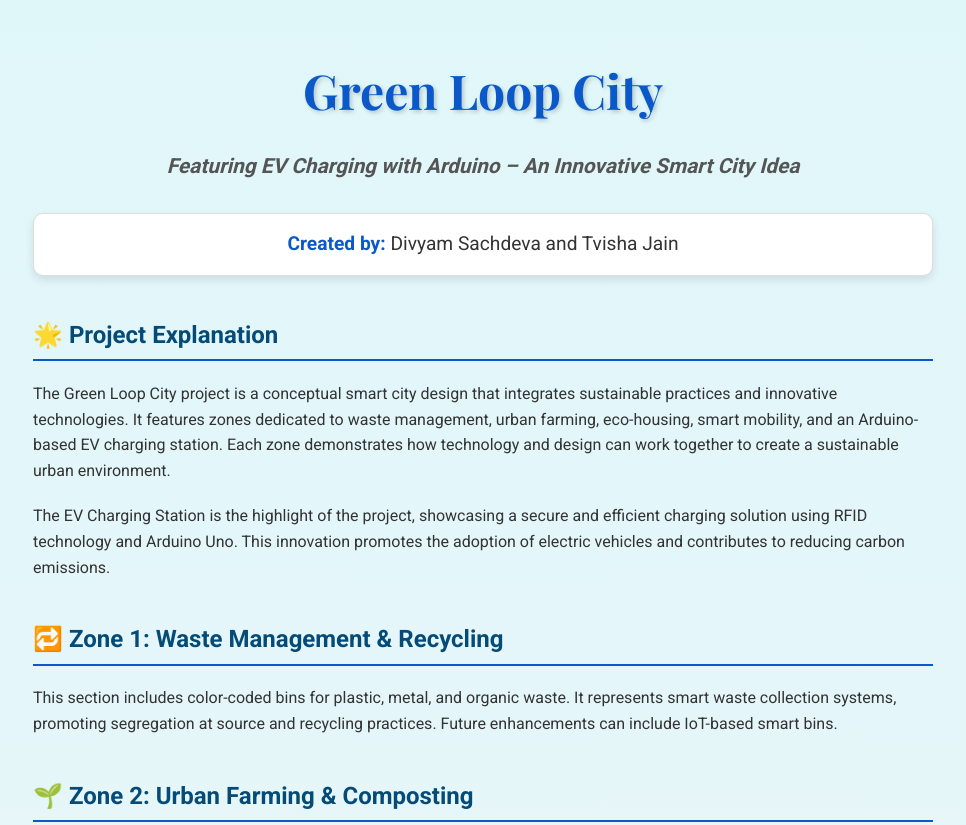
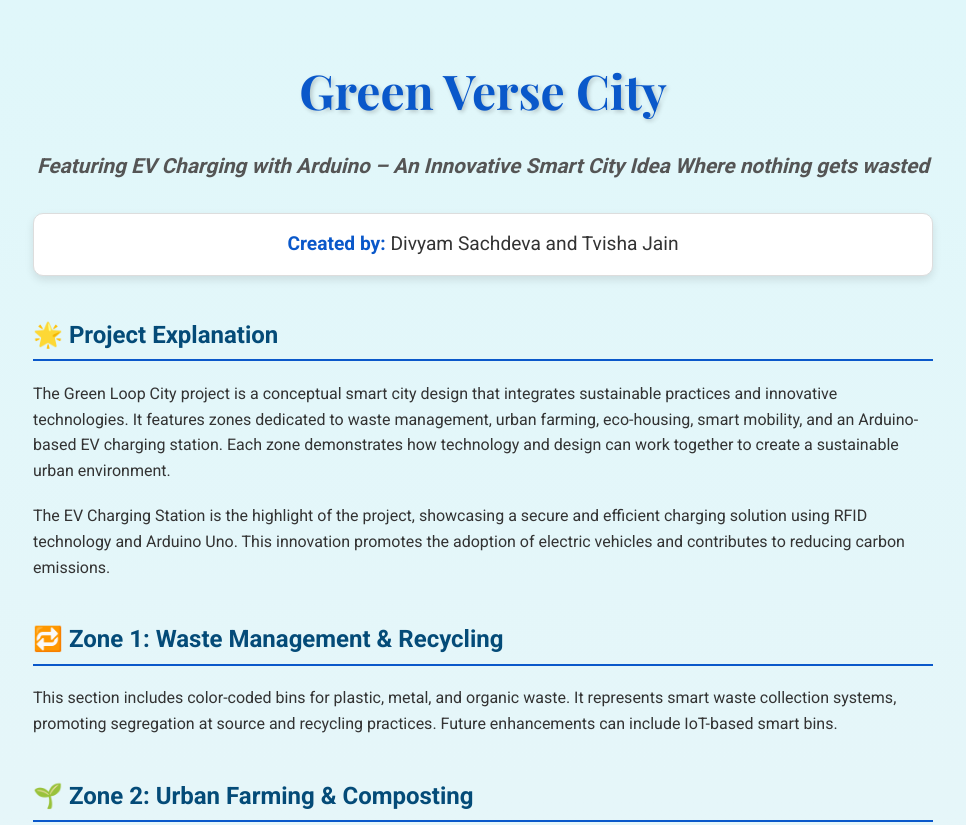
Before and after one commit to divayams/smartCity, a plain HTML site: page index.html in a window 1280 px wide. Shown: the top 825 px of the page, without its empty margins (157-1123 px from the left). Drawn offline with nearby package versions, Linux system fonts and the light colour scheme.

Commit message:
Update index.html

```diff
--- a/index.html
+++ b/index.html
@@ -89,8 +89,8 @@
 </head>
 <body>
 
-  <h1>Green Loop City</h1>
-  <h3><em>Featuring EV Charging with Arduino – An Innovative Smart City Idea</em></h3>
+  <h1>Green Verse City </h1>
+  <h3><em>Featuring EV Charging with Arduino – An Innovative Smart City Idea Where nothing gets wasted</em></h3>
 
   <div class="created-by">
     <strong>Created by:</strong> Divyam Sachdeva and Tvisha Jain
```
